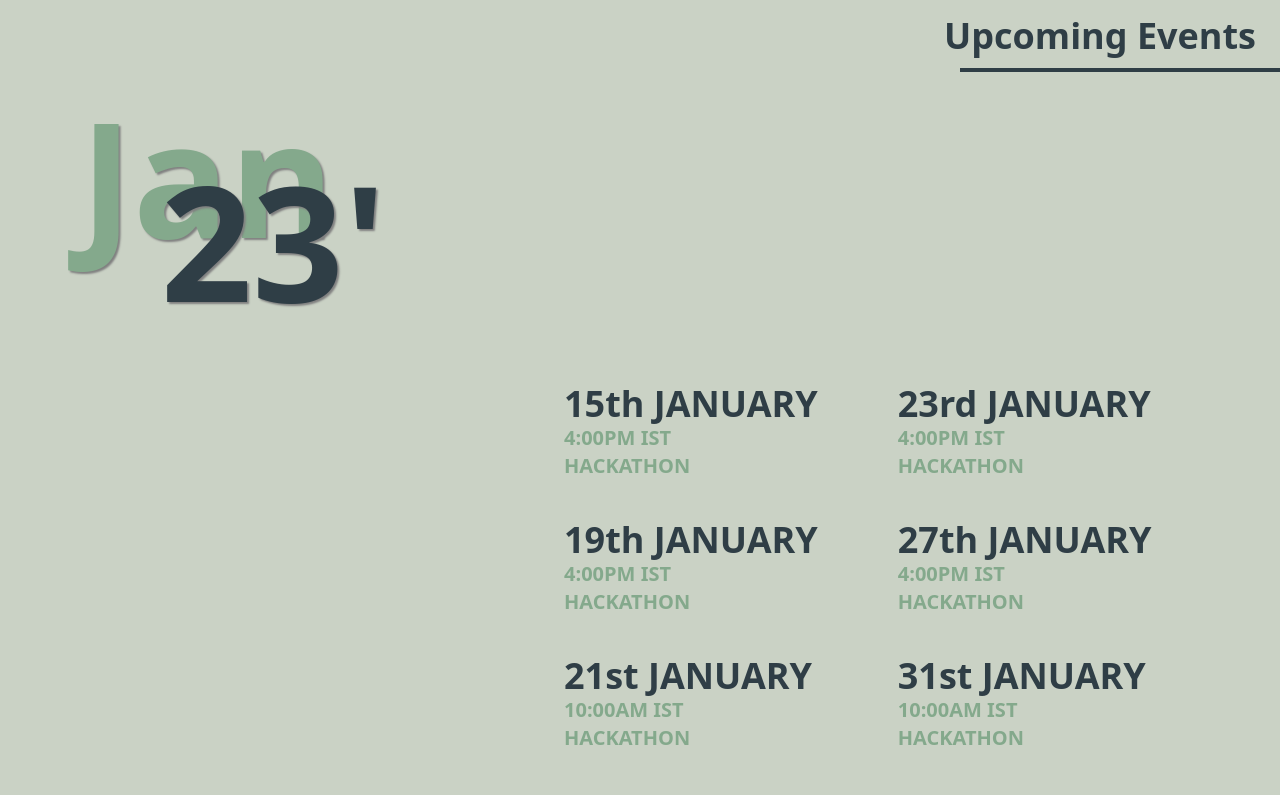
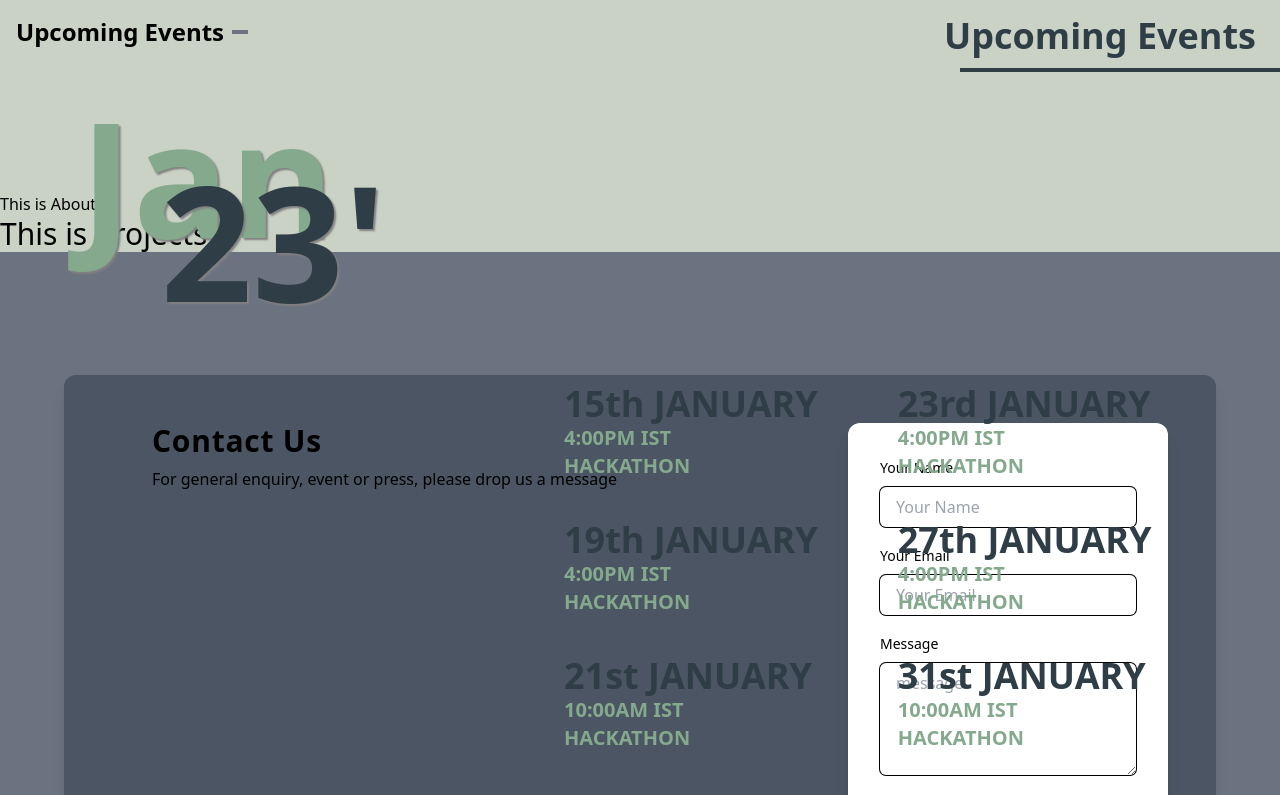
Before and after one commit to SCC-SRM/SCCWebsite, a React (Vite) app: page / in a window 1280 px wide. Shown: the top 795 px of the page. Built offline with nearby package versions, Linux system fonts and the light colour scheme.

Commit message:
update app.js

```diff
--- a/src/App.jsx
+++ b/src/App.jsx
@@ -1,17 +1,17 @@
-// import About from "./components/about/About";
-// import Home from "./components/home/Home";
-// import Contact from "./components/contact/Contact";
-// import Projects from "./components/projects/Projects";
+import About from "./components/about/About";
+import Home from "./components/home/Home";
+import Contact from "./components/contact/Contact";
+import Projects from "./components/projects/Projects";
 import Events from "./components/events/Events";
 
 function App() {
   return (
     <div>
-      {/* <Home /> */}
+      <Home />
       <Events/>
-      {/* <About />
+      <About />
       <Projects />
-      <Contact /> */}
+      <Contact />
     </div>
   );
 }
```
